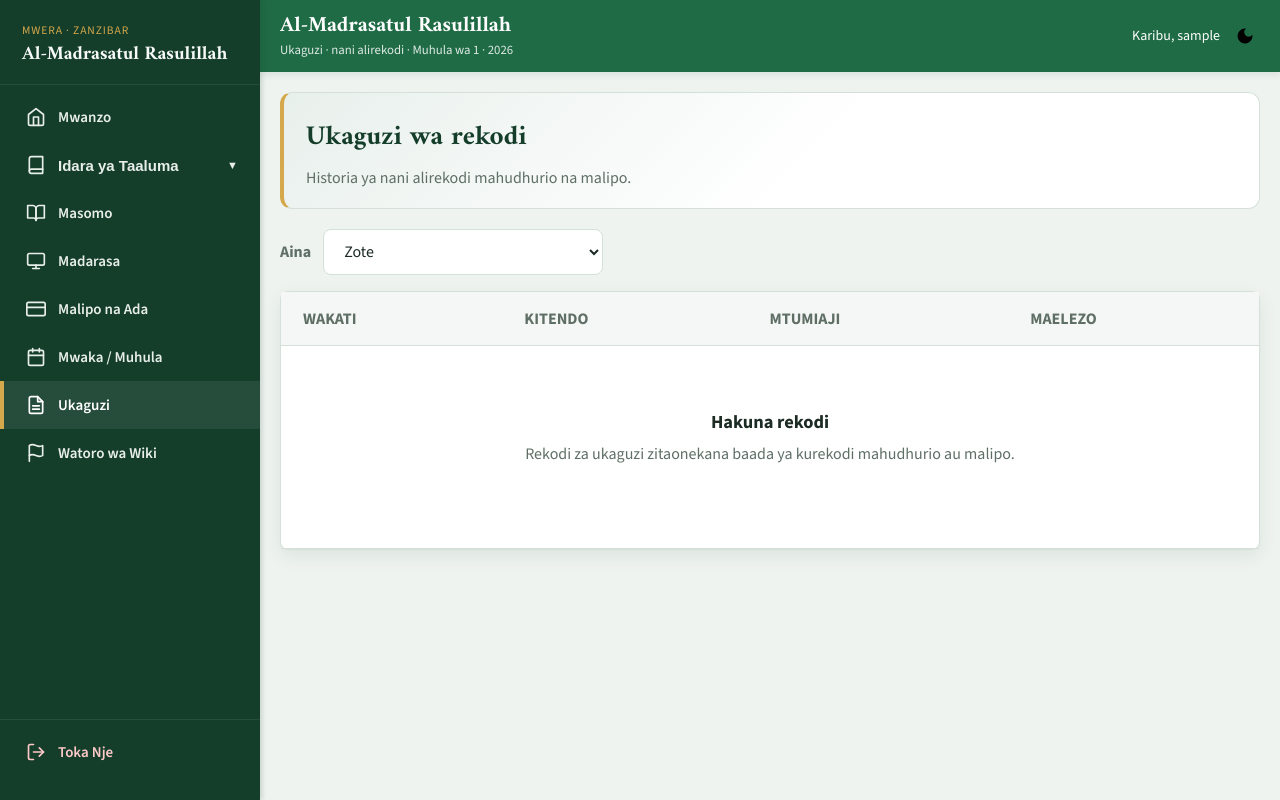
After one commit to masoud180mohd-lab/Madras_Webapp, a Django app: page /madrasa/ukaguzi/ in a window 1280 px wide. The commit adds this page. Run offline with Django 5.2, Linux system fonts and the light colour scheme; the visitor is signed in with stand-in values (Sample User, id 1); data comes from the database, SQL or seed files in the repository; data that the repository does not hold is empty.

Commit message:
feat: audit who recorded attendance and payments
Stamp recorder on Hudhurio/Malipo, append RekodiUkaguzi entries, and
add /madrasa/ukaguzi/ plus profile/admin visibility.

Co-authored-by: Cursor <cursoragent@cursor.com>

```diff
--- a/usimamizi/forms.py
+++ b/usimamizi/forms.py
@@ -335,7 +335,7 @@ def parse_maksi_post(wanafunzi, post_data):
     return scores, errors
 
 
-def build_hudhurio_rows(wanafunzi, post_data, *, aina_ya_rekodi, tarehe):
+def build_hudhurio_rows(wanafunzi, post_data, *, aina_ya_rekodi, tarehe, iliyorekodiwa_na=None):
     """Build Hudhurio instances for bulk_create from attendance grid POST."""
     rows = []
     for mwanafunzi in wanafunzi:
@@ -350,6 +350,7 @@ def build_hudhurio_rows(wanafunzi, post_data, *, aina_ya_rekodi, tarehe):
                 sababu_kama_hayupo=sababu or None,
                 aina_ya_rekodi=aina_ya_rekodi,
                 tarehe=tarehe,
+                iliyorekodiwa_na=iliyorekodiwa_na,
             )
         )
     return rows
--- /dev/null
+++ b/usimamizi/static/usimamizi/css/pages/orodha_ukaguzi.css
@@ -0,0 +1,38 @@
+.ukaguzi-page { max-width: 1100px; }
+
+.ukaguzi-hero {
+    margin-bottom: 20px;
+    padding: 20px 22px;
+    border-radius: 12px;
+    background: linear-gradient(135deg, rgba(31, 107, 69, 0.1), transparent 55%), var(--surface-bg);
+    border: 1px solid var(--border-color);
+    border-left: 4px solid var(--sidebar-edge);
+}
+
+.ukaguzi-title {
+    margin: 0;
+    font-family: var(--font-brand);
+    font-size: 1.7rem;
+    color: var(--title-color);
+}
+
+.ukaguzi-lead {
+    margin: 6px 0 0;
+    color: var(--text-muted);
+}
+
+.ukaguzi-filter {
+    display: flex;
+    align-items: center;
+    gap: 12px;
+    margin-bottom: 16px;
+}
+
+.ukaguzi-filter label {
+    font-weight: 700;
+    color: var(--text-muted);
+}
+
+.ukaguzi-filter .app-select {
+    max-width: 280px;
+}
--- a/usimamizi/templates/usimamizi/base.html
+++ b/usimamizi/templates/usimamizi/base.html
@@ -114,6 +114,18 @@
           <line x1="3" y1="10" x2="21" y2="10"></line>
       </svg>
       Mwaka / Muhula
+  </a>
+  {% endif %}
+
+  {% if anaweza_simamia_wanafunzi or anaweza_malipo %}
+  <a href="{% url 'orodha_ukaguzi' %}" class="nav-link{% if request.resolver_match.url_name == 'orodha_ukaguzi' %} is-active{% endif %}">
+      <svg xmlns="http://www.w3.org/2000/svg" width="20" height="20" viewBox="0 0 24 24" fill="none" stroke="currentColor" stroke-width="2" stroke-linecap="round" stroke-linejoin="round" aria-hidden="true">
+          <path d="M14 2H6a2 2 0 0 0-2 2v16a2 2 0 0 0 2 2h12a2 2 0 0 0 2-2V8z"></path>
+          <polyline points="14 2 14 8 20 8"></polyline>
+          <line x1="16" y1="13" x2="8" y2="13"></line>
+          <line x1="16" y1="17" x2="8" y2="17"></line>
+      </svg>
+      Ukaguzi
   </a>
   {% endif %}
 
--- a/usimamizi/templates/usimamizi/mahudhurio_darasa.html
+++ b/usimamizi/templates/usimamizi/mahudhurio_darasa.html
@@ -24,7 +24,9 @@
         <div class="app-card app-card-accent-left-warning alert-warning">
             <svg xmlns="http://www.w3.org/2000/svg" width="48" height="48" viewBox="0 0 24 24" fill="none" stroke="currentColor" stroke-width="1.5" stroke-linecap="round" stroke-linejoin="round" class="mahudhurio_darasa-inline-2"><circle cx="12" cy="12" r="10"></circle><line x1="12" y1="8" x2="12" y2="12"></line><line x1="12" y1="16" x2="12.01" y2="16"></line></svg>
             <h3>Mahudhurio Tayari Yamechukuliwa!</h3>
-            <p>Mahudhurio ya darasa hili kwa siku ya leo yameshasajiliwa kwenye mfumo. Huruhusiwi kuchukua mara mbili kwa siku moja.</p>
+            <p>Mahudhurio ya darasa hili kwa siku ya leo yameshasajiliwa kwenye mfumo. Huruhusiwi kuchukua mara mbili kwa siku moja.
+                {% if aliyerekodi %}<br>Yalirekodiwa na: <strong>{{ aliyerekodi }}</strong>{% endif %}
+            </p>
             <a href="{% url 'wanafunzi_darasa' darasa.id %}" class="app-btn app-btn-outline app-btn-sm btn-back mahudhurio_darasa-inline-3">Rudi Nyuma</a>
         </div>
     {% else %}
--- a/usimamizi/templates/usimamizi/mahudhurio_hifdhu.html
+++ b/usimamizi/templates/usimamizi/mahudhurio_hifdhu.html
@@ -24,7 +24,9 @@
         <div class="app-card app-card-accent-left-warning alert-warning">
             <svg xmlns="http://www.w3.org/2000/svg" width="48" height="48" viewBox="0 0 24 24" fill="none" stroke="currentColor" stroke-width="1.5" stroke-linecap="round" stroke-linejoin="round" class="mahudhurio_hifdhu-inline-2"><circle cx="12" cy="12" r="10"></circle><line x1="12" y1="8" x2="12" y2="12"></line><line x1="12" y1="16" x2="12.01" y2="16"></line></svg>
             <h3>Mahudhurio Tayari Yamechukuliwa!</h3>
-            <p>Mahudhurio ya somo hili kwa siku ya leo yameshasajiliwa kwenye mfumo. Huruhusiwi kuchukua mara mbili kwa siku moja.</p>
+            <p>Mahudhurio ya somo hili kwa siku ya leo yameshasajiliwa kwenye mfumo. Huruhusiwi kuchukua mara mbili kwa siku moja.
+                {% if aliyerekodi %}<br>Yalirekodiwa na: <strong>{{ aliyerekodi }}</strong>{% endif %}
+            </p>
             <a href="{% url 'somo_detail' somo.id %}" class="app-btn app-btn-outline app-btn-sm btn-back mahudhurio_hifdhu-inline-3">Rudi Nyuma</a>
         </div>
     {% else %}
--- /dev/null
+++ b/usimamizi/templates/usimamizi/orodha_ukaguzi.html
@@ -0,0 +1,80 @@
+{% extends 'usimamizi/base.html' %}
+{% load static %}
+
+{% block extra_css %}
+<link rel="stylesheet" href="{% static 'usimamizi/css/pages/orodha_ukaguzi.css' %}?v=20260809audit">
+{% endblock %}
+
+{% block page_eyebrow %}Ukaguzi · nani alirekodi{% endblock %}
+{% block title %}Ukaguzi · Madrasatul Rasulillah{% endblock %}
+
+{% block maudhui %}
+<section class="ukaguzi-page">
+    <header class="ukaguzi-hero">
+        <h1 class="ukaguzi-title">Ukaguzi wa rekodi</h1>
+        <p class="ukaguzi-lead">Historia ya nani alirekodi mahudhurio na malipo.</p>
+    </header>
+
+    <form method="get" class="ukaguzi-filter">
+        <label for="kitendo">Aina</label>
+        <select id="kitendo" name="kitendo" class="app-select" onchange="this.form.submit()">
+            <option value="">Zote</option>
+            {% for value, label in kitendo_choices %}
+            <option value="{{ value }}" {% if kitendo_filter == value %}selected{% endif %}>{{ label }}</option>
+            {% endfor %}
+        </select>
+    </form>
+
+    <div class="app-card">
+        <div class="app-table-wrap">
+            <table class="app-table">
+                <thead>
+                    <tr>
+                        <th>Wakati</th>
+                        <th>Kitendo</th>
+                        <th>Mtumiaji</th>
+                        <th>Maelezo</th>
+                    </tr>
+                </thead>
+                <tbody>
+                    {% for row in rekodi %}
+                    <tr>
+                        <td>{{ row.tarehe_ya_kitendo|date:"d M Y H:i" }}</td>
+                        <td><span class="app-badge app-badge-info">{{ row.get_kitendo_display }}</span></td>
+                        <td>
+                            {% if row.mtumiaji %}
+                                {{ row.mtumiaji.get_full_name|default:row.mtumiaji.username }}
+                            {% else %}
+                                —
+                            {% endif %}
+                        </td>
+                        <td>{{ row.maelezo }}</td>
+                    </tr>
+                    {% empty %}
+                    <tr>
+                        <td colspan="4">
+                            <div class="app-empty-state">
+                                <p class="app-empty-state-title">Hakuna rekodi</p>
+                                <p class="app-empty-state-copy">Rekodi za ukaguzi zitaonekana baada ya kurekodi mahudhurio au malipo.</p>
+                            </div>
+                        </td>
+                    </tr>
+                    {% endfor %}
+                </tbody>
+            </table>
+        </div>
+
+        {% if page_obj.has_other_pages %}
+        <div class="pagination">
+            {% if page_obj.has_previous %}
+                <a class="page-link" href="?{% if pagination_query %}{{ pagination_query }}&{% endif %}page={{ page_obj.previous_page_number }}">Nyuma</a>
+            {% endif %}
+            <span class="page-current">{{ page_obj.number }} / {{ page_obj.paginator.num_pages }}</span>
+            {% if page_obj.has_next %}
+                <a class="page-link" href="?{% if pagination_query %}{{ pagination_query }}&{% endif %}page={{ page_obj.next_page_number }}">Mbele</a>
+            {% endif %}
+        </div>
+        {% endif %}
+    </div>
+</section>
+{% endblock %}
--- a/usimamizi/urls.py
+++ b/usimamizi/urls.py
@@ -47,6 +47,7 @@ urlpatterns = [
     path('madarasa/<int:darasa_id>/mseto/<int:mseto_id>/ripoti/pdf/', views.pakua_pdf_matokeo_jumla, name='pakua_pdf_matokeo_jumla'),
     path('madarasa/<int:darasa_id>/mseto/<int:mseto_id>/ripoti/csv/', views.pakua_csv_matokeo_jumla, name='pakua_csv_matokeo_jumla'),
     path('mwaka/', views.ukurasa_mwaka_masomo, name='mwaka_masomo'),
+    path('ukaguzi/', views.orodha_ukaguzi, name='orodha_ukaguzi'),
 
     path('hifdhu/kundi/<int:somo_id>/', views.wanafunzi_hifdhu, name='wanafunzi_hifdhu'),
     path('ripoti/watoro/', views.ripoti_watoro, name='ripoti_watoro'),
--- a/usimamizi/views/__init__.py
+++ b/usimamizi/views/__init__.py
@@ -31,6 +31,7 @@ from .exams import (
     pakua_csv_matokeo_jumla,
 )
 from .academic import ukurasa_mwaka_masomo
+from .audit_views import orodha_ukaguzi
 from .payments import ukurasa_malipo, weka_malipo, pakua_risiti
 from .pdfs import pakua_pdf_mahudhurio, pakua_pdf_sabaq
 
@@ -67,6 +68,7 @@ __all__ = [
     "pakua_pdf_matokeo_jumla",
     "pakua_csv_matokeo_jumla",
     "ukurasa_mwaka_masomo",
+    "orodha_ukaguzi",
     "ukurasa_malipo",
     "weka_malipo",
     "pakua_risiti",
--- /dev/null
+++ b/usimamizi/views/audit_views.py
@@ -0,0 +1,35 @@
+from django.contrib.auth.decorators import login_required
+from django.shortcuts import render
+
+from ..models import RekodiUkaguzi
+from ..permissions import CAP_MANAGE_STUDENTS, CAP_FEES, ruhusa_capability
+from .helpers import paginate_items
+
+
+@login_required(login_url="ingia")
+@ruhusa_capability(CAP_MANAGE_STUDENTS, CAP_FEES)
+def orodha_ukaguzi(request):
+    """Recent who-recorded-what for mahudhurio and malipo."""
+    kitendo = request.GET.get("kitendo", "")
+    qs = RekodiUkaguzi.objects.select_related(
+        "mtumiaji", "darasa", "somo", "mwanafunzi", "malipo"
+    )
+    if kitendo in {
+        RekodiUkaguzi.KITENDO_MAHUDHURIO_KAWAIDA,
+        RekodiUkaguzi.KITENDO_MAHUDHURIO_HIFDHU,
+        RekodiUkaguzi.KITENDO_MALIPO,
+    }:
+        qs = qs.filter(kitendo=kitendo)
+
+    page_obj, pagination_query = paginate_items(request, qs, per_page=30)
+    return render(
+        request,
+        "usimamizi/orodha_ukaguzi.html",
+        {
+            "page_obj": page_obj,
+            "rekodi": page_obj,
+            "pagination_query": pagination_query,
+            "kitendo_filter": kitendo,
+            "kitendo_choices": RekodiUkaguzi.KITENDO_CHOICES,
+        },
+    )
--- a/usimamizi/views/payments.py
+++ b/usimamizi/views/payments.py
@@ -30,6 +30,7 @@ from ..forms import (
     parse_maksi_post,
     build_hudhurio_rows,
 )
+from ..audit import andika_ukaguzi_malipo
 from ..utils import hesabu_daraja, jenga_ripoti_jumla
 from ..permissions import (
     CAP_ATTENDANCE,
@@ -165,14 +166,16 @@ def weka_malipo(request, mwanafunzi_id, aina_id):
     if request.method == 'POST':
         form = MalipoForm(request.POST, max_kiasi=deni if deni > 0 else None)
         if form.is_valid():
-            Malipo.objects.create(
+            malipo = Malipo.objects.create(
                 mwanafunzi=mwanafunzi,
                 aina_ya_malipo=aina_ya_malipo,
                 kiasi_kilicholipwa=form.cleaned_data['kiasi'],
                 njia_ya_malipo=form.cleaned_data['njia'],
                 mpokeaji=mwalimu,
+                iliyorekodiwa_na=request.user,
                 maelezo_ya_ziada=form.cleaned_data.get('maelezo') or None,
             )
+            andika_ukaguzi_malipo(user=request.user, malipo=malipo)
             messages.success(
                 request,
                 f"✅ Malipo ya Tsh {form.cleaned_data['kiasi']}/= kutoka kwa {mwanafunzi.jina_kamili} yamepokelewa!",
--- a/usimamizi/views/students.py
+++ b/usimamizi/views/students.py
@@ -175,7 +175,11 @@ def mwanafunzi_profile(request, mwanafunzi_id):
     tab_teule = request.GET.get('tab', 'muhtasari')
     mahudhurio_kawaida = Hudhurio.objects.filter(mwanafunzi=mwanafunzi, aina_ya_rekodi='Kawaida').order_by('-tarehe')
     mahudhurio_hifdhu = Hudhurio.objects.filter(mwanafunzi=mwanafunzi, aina_ya_rekodi='Hifdhu').order_by('-tarehe')
-    malipo_yote = mwanafunzi.malipo_yote.select_related('aina_ya_malipo').order_by('-tarehe_ya_malipo')
+    malipo_yote = (
+        mwanafunzi.malipo_yote.select_related(
+            'aina_ya_malipo', 'mpokeaji', 'iliyorekodiwa_na'
+        ).order_by('-tarehe_ya_malipo')
+    )
     sabaq_darasa = (
         RekodiHifdhu.objects.filter(mwanafunzi=mwanafunzi, aina_ya_rekodi='Darasa')
         .select_related('somo', 'mwalimu')
```
Also changed, not shown: docs/AUDIT.md (added, +16 -0 lines), docs/ROLES.md (+1 -0 lines), usimamizi/admin.py (+26 -2 lines), usimamizi/audit.py (added, +72 -0 lines), usimamizi/models.py (+61 -0 lines), usimamizi/templates/usimamizi/mwanafunzi_profile.html (+11 -1 lines), usimamizi/tests/test_audit.py (added, +74 -0 lines), usimamizi/views/attendance.py (+70 -14 lines), usimamizi/migrations/0015_audit_log_mahudhurio_malipo.py (added).
